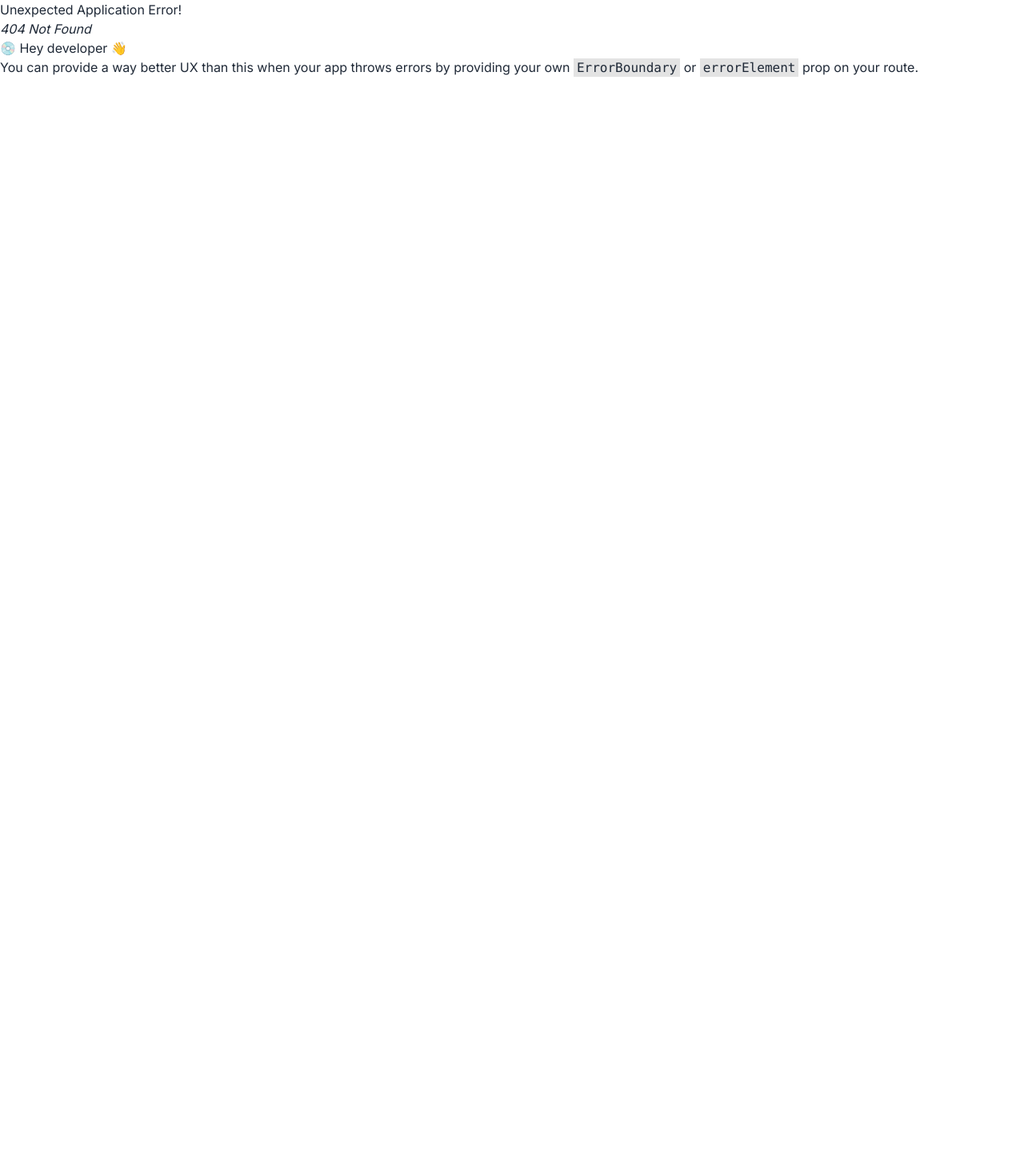
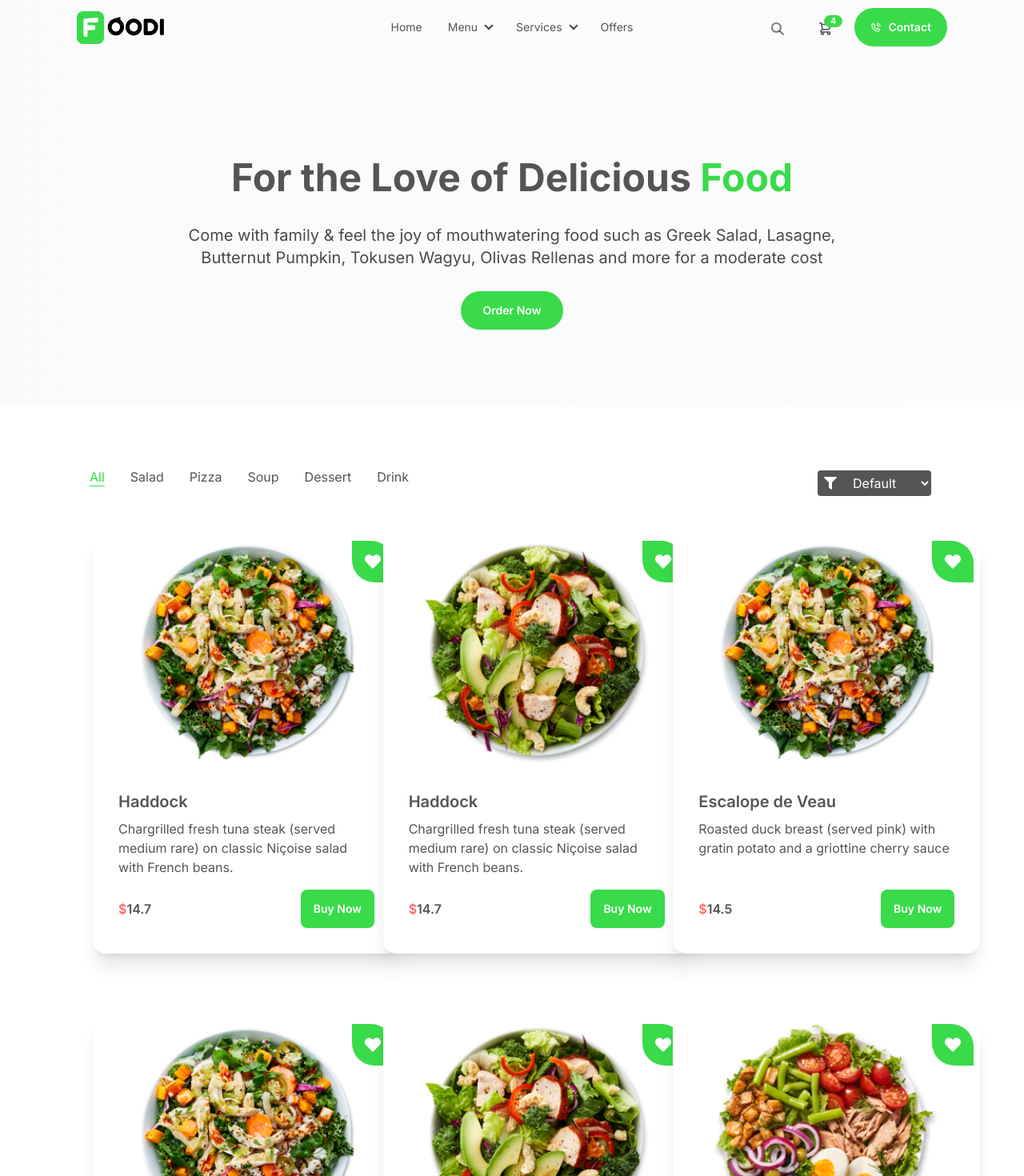
Before and after one commit to erfanheshmati/mern-food, a React (Vite) app in the folder client/: page /menu in a window 1280 px wide. Before the commit this address had no page. Shown: the top 1470 px of the page at 80% size. Before the commit the page ends 800 px from the top, so only its background shows below. Built offline with nearby package versions, Linux system fonts and the light colour scheme.

Commit message:
menu ui design

```diff
--- a/client/public/menu.json
+++ b/client/public/menu.json
@@ -12,7 +12,7 @@
     "name": "Haddock",
     "recipe": "Chargrilled fresh tuna steak (served medium rare) on classic Niçoise salad with French beans.",
     "image": "/images/recipes/img2.png",
-        "category": "drinks",
+    "category": "drink",
     "price": 14.7
   },
   {
@@ -196,7 +196,7 @@
     "name": "Haddock",
     "recipe": "Chargrilled fresh tuna steak (served medium rare) on classic Niçoise salad with French beans.",
     "image": "/images/recipes/img1.png",
-        "category": "drinks",
+    "category": "drink",
     "price": 14.7
   },
   {
--- a/client/src/components/Navbar.jsx
+++ b/client/src/components/Navbar.jsx
@@ -28,7 +28,7 @@ export default function Navbar() {
                 <details>
                     <summary>Menu</summary>
                     <ul className="p-2 bg-white">
-                        <li><a>All</a></li>
+                        <li><a href='/menu'>All</a></li>
                         <li><a>Pitza</a></li>
                         <li><a>Salad</a></li>
                     </ul>
@@ -86,12 +86,12 @@ export default function Navbar() {
                             <div tabIndex={0} role="button" className="btn btn-ghost btn-circle">
                                 <div className="indicator">
                                     <svg xmlns="http://www.w3.org/2000/svg" className="h-5 w-5" fill="none" viewBox="0 0 24 24" stroke="currentColor"><path strokeLinecap="round" strokeLinejoin="round" strokeWidth="2" d="M3 3h2l.4 2M7 13h10l4-8H5.4M7 13L5.4 5M7 13l-2.293 2.293c-.63.63-.184 1.707.707 1.707H17m0 0a2 2 0 100 4 2 2 0 000-4zm-8 2a2 2 0 11-4 0 2 2 0 014 0z" /></svg>
-                                    <span className="badge badge-sm indicator-item badge-outline bg-white p-1">8</span>
+                                    <span className="badge badge-sm indicator-item border-none bg-green text-white p-2">4</span>
                                 </div>
                             </div>
-                            <div tabIndex={0} className="mt-3 z-[1] card card-compact dropdown-content w-52 bg-white shadow-md">
+                            <div tabIndex={0} className="mt-3 z-[1] card card-compact dropdown-content w-44 bg-white shadow-md">
                                 <div className="card-body">
-                                    <span className="font-bold text-lg">8 Items</span>
+                                    <span className="font-bold text-lg">4 Items</span>
                                     <span className="text-info">Subtotal: $999</span>
                                     <div className="card-actions">
                                         <button className="btn btn-block border-none bg-green text-white hover:bg-green hover:text-white hover:opacity-70">View cart</button>
--- a/client/src/index.css
+++ b/client/src/index.css
@@ -29,3 +29,9 @@ header {
 .heartStar {
   border-radius: 0 28px;
 }
+
+.active {
+  text-decoration: underline;
+  text-underline-offset: 5px;
+  color: #39db4a;
+}
--- /dev/null
+++ b/client/src/pages/shop/Menu.jsx
@@ -0,0 +1,143 @@
+import React, { useEffect, useState } from 'react'
+import Card from "../../components/Card"
+import { FaFilter } from "react-icons/fa"
+
+export default function Menu() {
+    const [menu, setMenu] = useState([])
+    const [filteredItems, setFilteredItems] = useState([])
+    const [selectedCategory, setSelectedCategory] = useState("all")
+    const [sortOption, setSortOption] = useState("default")
+    const [currentPage, setCurrentPage] = useState(1)
+    const [itemsPerPage, setItemsPerPage] = useState(8)
+
+    // loading data
+    useEffect(() => {
+        // fetching data from the backend
+        const fetchData = async () => {
+            try {
+                const response = await fetch("/menu.json")
+                const data = await response.json()
+                setMenu(data)
+                setFilteredItems(data)
+            } catch (error) {
+                console.error("Fetching data failed", error)
+            }
+        }
+        // calling function
+        fetchData()
+    }, [])
+
+    // filtering data based on category
+    const filterData = (category) => {
+        const filtered = category === "all" ? menu : menu.filter((item) => item.category === category)
+        setFilteredItems(filtered)
+        setSelectedCategory(category)
+        setCurrentPage(1)
+    }
+
+    // showing all data
+    const showAll = () => {
+        setFilteredItems(menu)
+        setSelectedCategory("all")
+        setCurrentPage(1)
+    }
+
+    // sorting based on A-Z, Z-A, Low-High, High-Lowe price
+    const handleSortData = (option) => {
+        setSortOption(option)
+        let sortedItems = [...filteredItems]
+        switch (option) {
+            case "A-Z":
+                sortedItems.sort((a, b) => a.name.localeCompare(b.name))
+                break
+            case "Z-A":
+                sortedItems.sort((a, b) => b.name.localeCompare(a.name))
+                break
+            case "Low-High":
+                sortedItems.sort((a, b) => a.price - b.price)
+                break
+            case "High-Low":
+                sortedItems.sort((a, b) => b.price - a.price)
+                break
+            default:
+                break
+        }
+        setFilteredItems(sortedItems)
+        setCurrentPage(1)
+    }
+
+    // pagination
+    const indexOfLastItem = currentPage * itemsPerPage
+    const indexOfFirstItem = indexOfLastItem - itemsPerPage
+    const currentItems = filteredItems.slice(indexOfFirstItem, indexOfLastItem)
+    const paginate = (pageNumber) => setCurrentPage(pageNumber)
+
+    return (
+        <div className='bg-white text-secondary'>
+            {/* menu banner */}
+            <div className='section-container bg-gradient-to-r from-[#FAFAFA] from-0% to-[#FCFCFC] to-100%'>
+                <div className='pt-48 pb-24 flex flex-col justify-center items-center gap-8'>
+                    {/* text */}
+                    <div className='space-y-7 text-secondary text-center'>
+                        <h2 className='text-4xl md:text-5xl font-bold leading-snug md:leading-tight'>
+                            For the Love of Delicious <span className='text-green'>Food</span>
+                        </h2>
+                        <p className='text-xl text-[#4A4A4A] md:w-3/4 mx-auto'>
+                            Come with family & feel the joy of mouthwatering food such as Greek Salad, Lasagne, Butternut Pumpkin, Tokusen Wagyu, Olivas Rellenas and more for a moderate cost
+                        </p>
+                        <button className='btn border-none rounded-full bg-green hover:bg-green px-7 py-3 font-semibold text-white hover:text-white hover:opacity-70 cursor-pointer'>Order Now</button>
+                    </div>
+                </div>
+            </div>
+
+            {/* menu shop */}
+            <div className='section-container lg:px-0 xl:px-24 pt-16 pb-8'>
+                {/* filtering & sorting */}
+                <div className='px-4 flex flex-col md:flex-row justify-between items-center space-y-4 mb-2'>
+                    {/* filtering btns */}
+                    <div className='flex flex-row justify-start md:items-center gap-4 md:gap-8 flex-wrap'>
+                        <button onClick={showAll} className={selectedCategory === "all" ? "active" : ""}>All</button>
+                        <button onClick={() => filterData("salad")} className={selectedCategory === "salad" ? "active" : ""}>Salad</button>
+                        <button onClick={() => filterData("pizza")} className={selectedCategory === "pizza" ? "active" : ""}>Pizza</button>
+                        <button onClick={() => filterData("soup")} className={selectedCategory === "soup" ? "active" : ""}>Soup</button>
+                        <button onClick={() => filterData("dessert")} className={selectedCategory === "dessert" ? "active" : ""}>Dessert</button>
+                        <button onClick={() => filterData("drink")} className={selectedCategory === "drink" ? "active" : ""}>Drink</button>
+                    </div>
+                    {/* sorting section */}
+                    <div className='flex flex-row justify-end lg:mr-1'>
+                        <div className='bg-secondary p-2 rounded-l'>
+                            <FaFilter className='h-4 w-4 text-white' />
+                        </div>
+                        {/* sorting options */}
+                        <select name="sort" id="sort" onChange={(e) => handleSortData(e.target.value)} value={sortOption} className='bg-secondary text-white px-2 py-1 rounded-r outline-none'>
+                            <option value="default">Default</option>
+                            <option value="A-Z">A-Z</option>
+                            <option value="Z-A">Z-A</option>
+                            <option value="Low-High">Low-High</option>
+                            <option value="High-Low">High-Low</option>
+                        </select>
+                    </div>
+                </div>
+                {/* products card */}
+                <div className='grid grid-cols-1 sm:grid-cols-2 md:grid-cols-2 lg:grid-cols-3 2xl:grid-cols-4 sm:mx-8 md:mx-8 lg:mx-0 lg:mr-4 xl:mx-0'>
+                    {currentItems.map((item) => (
+                        <Card key={item._id} item={item} />
+                    ))}
+                </div>
+            </div>
+
+            {/* menu pagination */}
+            <div className='flex justify-center pt-4 pb-20'>
+                {Array.from({ length: Math.ceil(filteredItems.length / itemsPerPage) }).map((_, index) => (
+                    <button
+                        key={index + 1}
+                        onClick={() => paginate(index + 1)}
+                        className={`mx-1 px-3 py-1 rounded-full ${currentPage === index + 1 ? "bg-green text-white" : "bg-gray-200"}`}
+                    >
+                        {index + 1}
+                    </button>
+                ))}
+            </div>
+        </div >
+    )
+}
```
Also changed, not shown: client/src/routes/Router.jsx (+6 -1 lines). Lines whose indentation alone changed are shown as unchanged.
